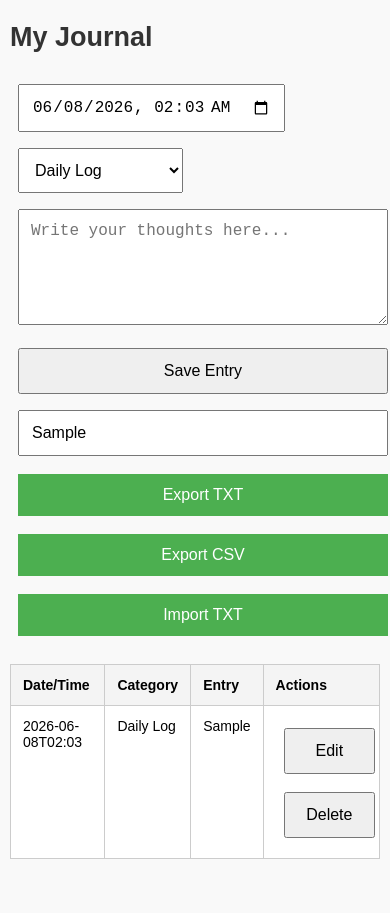
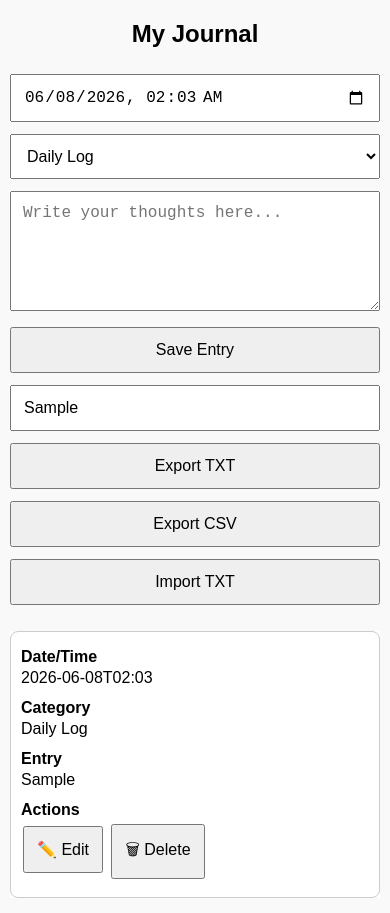
Before and after one commit to agros71vscode-bit/MyActivity-Log, a plain HTML site: page index.html in a window 390 px wide. Both pictures are taken after typing "Sample", "Sample" into the empty fields and a click on the button "Save Entry". Before the commit the page ends 869 px from the top, so only its background shows below. Drawn offline with Linux system fonts and the light colour scheme.

Commit message:
Add files via upload

```diff
--- a/index.html
+++ b/index.html
@@ -7,56 +7,119 @@
 
 <style>
 body{
-    font-family: Arial, sans-serif;
+    font-family:Arial,sans-serif;
     margin:10px;
+    padding:0;
     background:#f9f9f9;
     font-size:18px;
 }
-h2{color:#333;}
-input,select,textarea,button{
-    margin:8px;
+
+*{
+    box-sizing:border-box;
+}
+
+h2{
+    text-align:center;
+}
+
+input,
+select,
+textarea,
+button{
+    width:100%;
+    margin:6px 0;
     padding:12px;
     font-size:16px;
 }
+
 textarea{
-    width:100%;
-    box-sizing:border-box;
+    min-height:120px;
+    resize:vertical;
 }
+
 table{
     width:100%;
     border-collapse:collapse;
     margin-top:20px;
-    background:#fff;
+    background:white;
 }
-th,td{
+
+th,
+td{
     border:1px solid #ccc;
-    padding:12px;
+    padding:10px;
     text-align:left;
     vertical-align:top;
 }
-th{background:#f4f4f4;}
-.actions button{margin-right:5px;}
-#searchBar{
-    width:100%;
-    box-sizing:border-box;
+
+th{
+    background:#f4f4f4;
 }
-.toolbar button{
-    background:#4CAF50;
-    color:white;
-    border:none;
+
+button{
     cursor:pointer;
 }
-.toolbar button:hover{
-    background:#45a049;
+
+.action-buttons button{
+    width:auto;
+    margin:2px;
 }
-@media(max-width:600px){
-    table{font-size:14px;}
-    button{
-        width:100%;
-        margin-top:10px;
+
+@media (max-width: 768px){
+
+    body{
+        font-size:16px;
     }
-}
-</style>
+
+    table,
+    thead,
+    tbody,
+    th,
+    td,
+    tr{
+        display:block;
+    }
+
+    thead{
+        display:none;
+    }
+
+    tr{
+        margin-bottom:15px;
+        border:1px solid #ccc;
+        background:white;
+        padding:10px;
+        border-radius:8px;
+    }
+
+    td{
+        border:none;
+        padding:6px 0;
+    }
+
+    td::before{
+        font-weight:bold;
+        display:block;
+        margin-bottom:3px;
+    }
+
+    td:nth-child(1)::before{
+        content:"Date/Time";
+    }
+
+    td:nth-child(2)::before{
+        content:"Category";
+    }
+
+    td:nth-child(3)::before{
+        content:"Entry";
+    }
+
+    td:nth-child(4)::before{
+        content:"Actions";
+    }
+
+}</style>
 </head>
 
 <body>
@@ -159,10 +222,10 @@ function renderTable(data = journal){
         <td>${escapeHTML(item.date)}</td>
         <td>${escapeHTML(item.category)}</td>
         <td>${escapeHTML(item.entry)}</td>
-        <td class="actions">
-            <button onclick="editEntry(${item.id})">Edit</button>
-            <button onclick="deleteEntry(${item.id})">Delete</button>
-        </td>
+        <td class="action-buttons">
+    <button onclick="editEntry(...)">✏️ Edit</button>
+    <button onclick="deleteEntry(...)">🗑 Delete</button>
+</td>
         `;
 
         tbody.appendChild(row);
```
